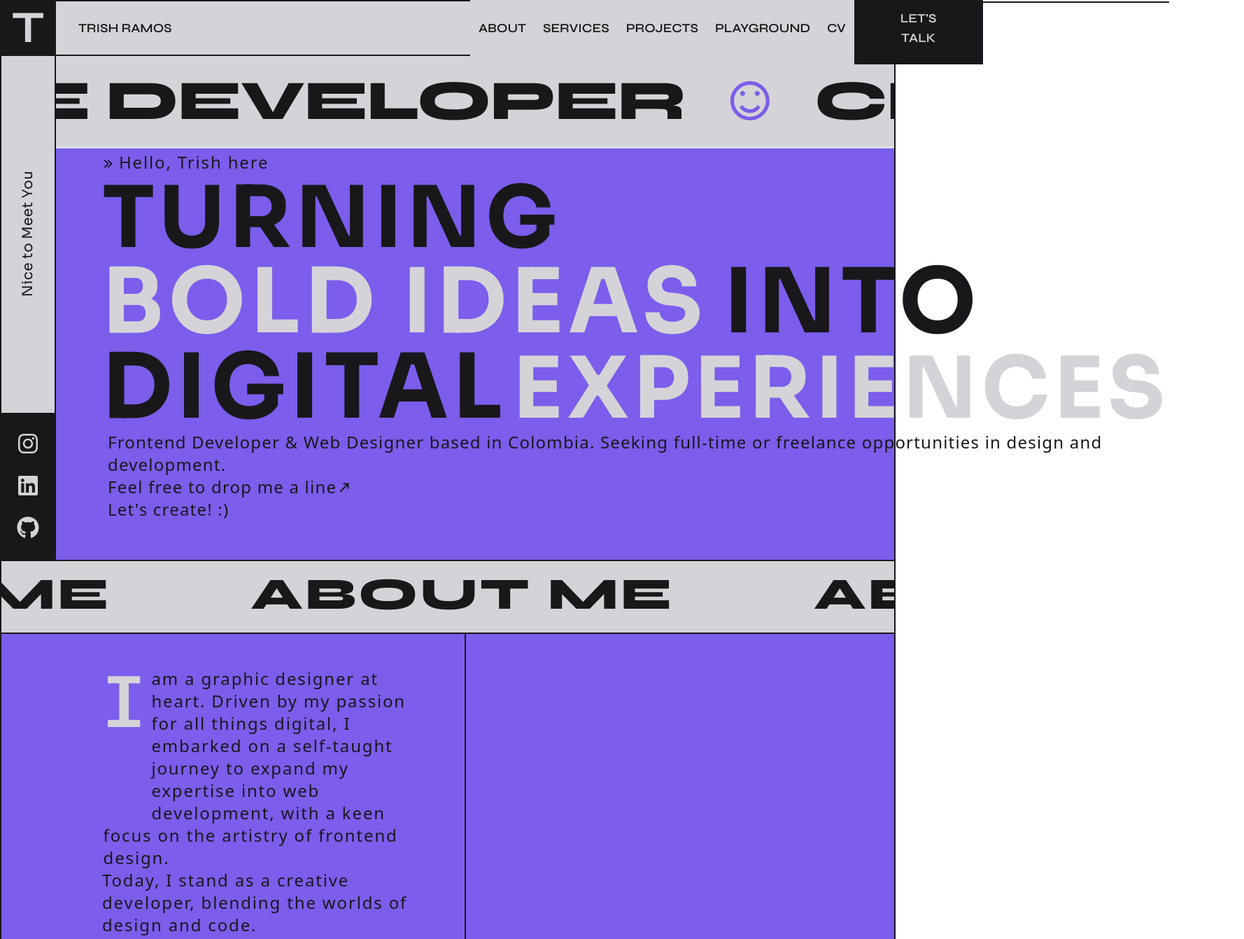
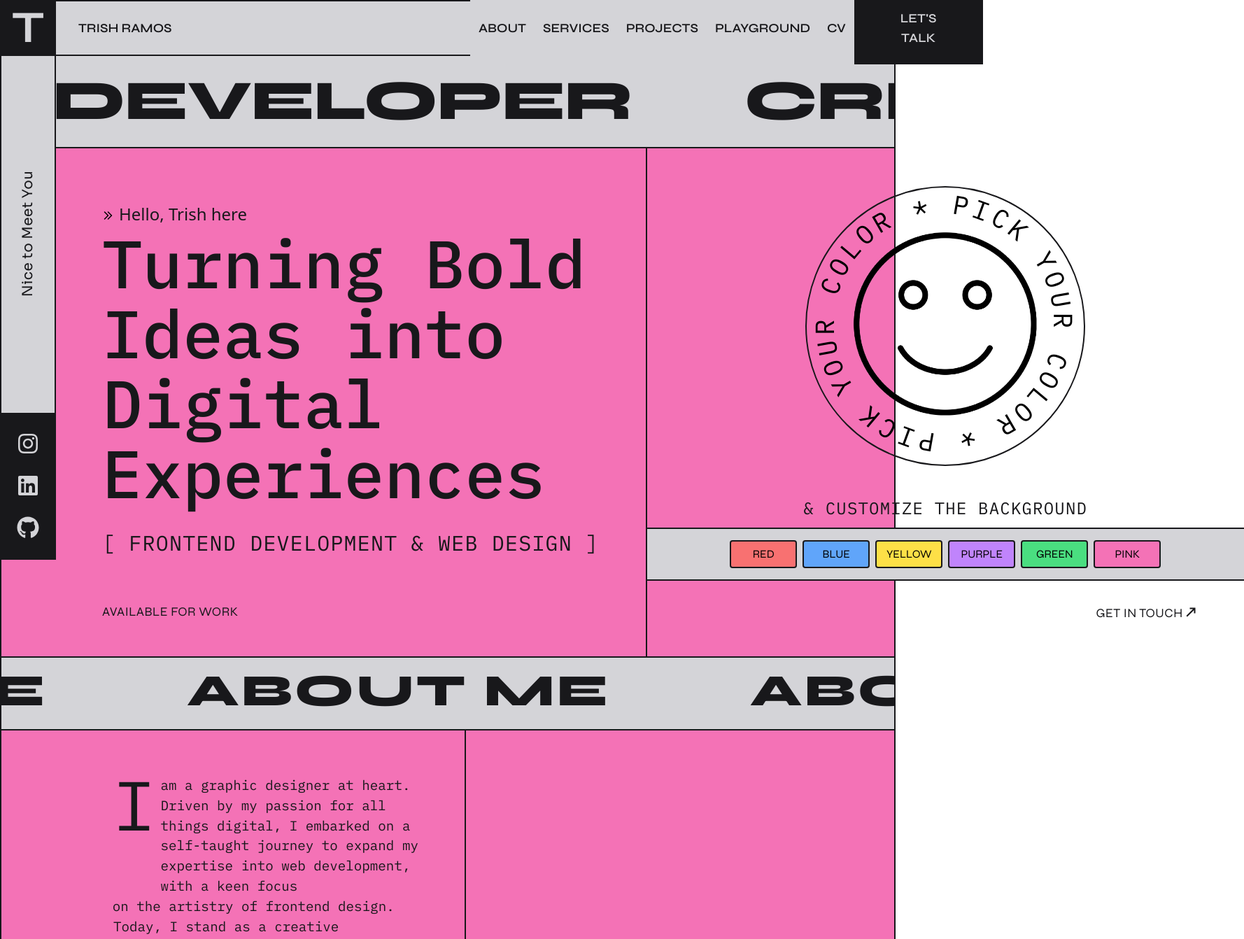
Before and after one commit to sandyFit/trish-portfolio, a React (Create React App) app: page / in a window 1280 px wide. Shown: the top 1342 px of the page at 70% size, 1778 px wide, since content can reach past the window. Built offline with nearby package versions, Linux system fonts and the light colour scheme; a web font is replaced by a local one.

Commit message:
Adjusted styles

```diff
--- a/src/components/ui/Logo.jsx
+++ b/src/components/ui/Logo.jsx
@@ -1,32 +1,47 @@
 import React from "react";
 
-const Logo =({ text, children }) => {
-  const lenght = text.length;
-  const deg = 360 / lenght;
 
+// React component for circular and correctly oriented text
+const Logo = ({ text }) => {
     return (
-        <div className='relative w-[150px] h-[150px] rounded-full grid place-items-center z-50'>
-            <div className='spinning-text'>
-                <p className="text-zinc-100 font-normal text-xs">
-                    {text.split("").map((letra, i) => (
-                        <span
-                        key={i}
-                        style={{
-                            transform: `rotate(${deg * i}deg)`,
-                            position: 'absolute',
-                            top: '20%',
-                            left: '30%',
-                            transformOrigin: '0 70px'
-                        }}
-                        >
-                        {letra}
-                        </span>
-                    ))}
-                </p>
-            </div>
-            {children}
-        </div>
-    );
-}
+        <svg viewBox="0 0 220 240" width="900" height="900" xmlns="http://www.w3.org/2000/svg">
+
+            {/* Group element to apply the rotation */}
+            <g>
+                {/* Define the circle path in a clockwise direction */}
+                <path id="circlePath" fill="none" stroke="none"
+                        d="M110,60 A50,50 0 1,1 109,60" />
+
+                {/* Apply the text to the path with increased letter spacing */}
+                <text fontSize="10" fontWeight='400' fontFamily="IBM Plex Mono" style={{ letterSpacing: '2.7px', zIndex: '2'}}>
+                    <textPath xlinkHref="#circlePath" startOffset="50%" textAnchor="middle" dominantBaseline="hanging">
+                    {text}
+                    </textPath>
+                </text>
+
+                {/* Animation to rotate the <g> element */}
+                <animateTransform
+                    attributeName="transform"
+                    attributeType="XML"
+                    type="rotate"
+                    from="0 110 110"  // Rotation from 0 degrees
+                    to="360 110 110"  // Rotation to 360 degrees
+                    dur="15s"
+                    repeatCount="indefinite"/>
+            </g>
+
+            {/* Custom emoji image positioned at the center */}
+            <image href="/happy-face.png" x="75" y="75" height="70" width="70"/>
+
+
+            {/* Example to add more text on the inverted path */}
+            {/* <text fontSize="12" style={{ letterSpacing: '2px' }}>
+                <textPath xlinkHref="#circlePathInverted" startOffset="50%" textAnchor="middle" dominantBaseline="baseline">
+                {text} (inverted)
+                </textPath>
+            </text> */}
+        </svg>
+  );
+};
 
 export default Logo;
--- a/src/components/ui/MotionText.jsx
+++ b/src/components/ui/MotionText.jsx
@@ -1,20 +1,20 @@
 import React from 'react'
 
-const MotionText = ({ icon, text1, text2, text3 }) => {
+const MotionText = ({ text1, text2, text3 }) => {
 
     const repetitions = Array(4).fill(null);
 
     return (
-        <div className="w-full z-10 bg-zinc-300 border-b-2 pt-1"
+        <div className="w-full z-10 bg-zinc-300 border-b-2 border-zinc-900 pt-1"
             style={{ overflow: 'hidden'}}>
             <h2 className=' motion-text font-syne text-[5rem] font-[950] tracking-[-.1rem] uppercase'>
                 <div style={{ display: 'flex', whiteSpace: 'nowrap' }}>
                     {repetitions.map((_, index) => (
                         <React.Fragment key={index}>
                         <span  style={{color: '#151518'}}>
-                            {icon}
+                            <img src='happy-face.png'/>
                         </span>
-                        <span className='text-zinc-900' >{text1}</span>
+                        <span className='text-zinc-900 mx-12' >{text1}</span>
 
                         <span className='text-salmon-400' style={{ margin: '0 1rem' }}>{text2}</span>
 
--- a/src/components/ui/MotionTextSmall.jsx
+++ b/src/components/ui/MotionTextSmall.jsx
@@ -2,7 +2,7 @@ import React from 'react'
 
 const MotionText = ({ icon, text }) => {
 
-    const repetitions = Array(7).fill(null);
+    const repetitions = Array(8).fill(null);
 
     return (
         <div className="w-full z-10"
--- a/src/index.css
+++ b/src/index.css
@@ -79,6 +79,27 @@
 }
 
 
+/* ============== LOGO SPINNING TEXT ============= */
+
+.spinning-text {
+  position: absolute;
+  width: 100%;
+  height: 100%;
+  margin: 0;
+  animation: spin 40s linear infinite;
+}
+
+
+@keyframes spin {
+  0% {
+    transform: rotate(360deg);
+  }
+  100% {
+    transform: rotate(0deg);
+  }
+}
+
+
 /* =========== LINKS HOVER ============ */
 
 
@@ -88,6 +109,70 @@
 }
 /* ======================= */
 
+.circle{
+  position: absolute;
+  border-radius: 50%;
+  animation: ripple 15s forwards;
+  border: 1px solid rgba(24, 24, 27, 0.2);
+}
+
+.small{
+  width: 200px;
+  height: 200px;
+  right: 350px;
+  bottom: 260px;
+}
+
+.medium{
+  width: 400px;
+  height: 400px;
+  right: 250px;
+  bottom: 160px;
+}
+
+.large{
+  width: 600px;
+  height: 600px;
+  right: 150px;
+  bottom: 60px;
+}
+
+.xlarge{
+  width: 800px;
+  height: 800px;
+  right: 50px;
+  bottom: -40px;
+}
+
+/* .xxlarge{
+  width: 1000px;
+  height: 1000px;
+  right: -50px;
+  bottom: -500px;
+} */
+
+/* .xxxlarge{
+  width: 1200px;
+  height: 1200px;
+  right: -120px;
+  bottom: -600px;
+} */
+
+
+
+@keyframes ripple{
+  0%{
+    transform: scale(0.8);
+  }
+
+  50%{
+    transform: scale(1.1);
+  }
+
+  100%{
+    transform: scale(1.1);
+  }
+}
 
 
 
--- a/src/layouts/Footer.jsx
+++ b/src/layouts/Footer.jsx
@@ -10,38 +10,37 @@ const Footer = () => {
     const date = new Date();
 
     return (
-        <section id='contact' className='w-full h-[calc(100vh-77px)] bg-skyIce-300 border-2 border-t-0 border-zinc-900'>
+        <section id='contact' className='w-full h-[calc(100vh-77px)] bg-pink-400 border-2 border-t-0 border-zinc-900'>
 
             <article className='w-[calc(100vw - 90px)] h-[60px] grid grid-cols-3 border-b-2 bg-zinc-300 cursor-pointer
                 border-zinc-900 ml-[78px] text-center text-zinc-900 font-sora text-[1.2rem] tracking-wide font-[400]'>
-                <p className='pt-4 border-r-2 border-zinc-900 hover:bg-skyIce-300 hover:text-zinc-300 '>Web Design</p>
-                <p className='pt-4 border-r-2 border-zinc-900 hover:bg-skyIce-300 hover:text-zinc-300'>Web Development</p>
-                <p className='pt-4 hover:bg-skyIce-300 hover:text-zinc-300 '>Motion Design</p>
+                <p className='pt-4 border-r-2 border-zinc-900 '>Web Design</p>
+                <p className='pt-4 border-r-2 border-zinc-900 '>Web Development</p>
+                <p className='pt-4 '>Motion Design</p>
             </article>
 
             <article className='flex flex-col w-[calc(100vw - 90px)] h-[calc(100vh-140px)] ml-[80px] '>
 
                 <div className="flex w-full h-full">
-                    <div className="w-[48.2%] border-r-2 border-zinc-900 flex flex-col justify-between pt-36 pb-6 pr-12 ml-16">
+                    <div className="w-[48.2%] border-r-2 border-zinc-900 flex flex-col justify-between pt-24 pb-6 pr-12 ml-16">
                         <div className="flex flex-col ">
-                            <h1 className='footer-title text-zinc-900 '>
-                                let's build
+                            <h1 className='font-ibm text-[6rem] leading-[100px] text-zinc-900 font-[500]'>
+                                Let's Build Cool Things Together!
                             </h1>
-                            <h2 className='footer-title text-zinc-300'>cool things</h2>
-                            <h2 className='footer-title text-zinc-900'>together!</h2>
+
                         </div>
 
                         <div className="flex flex-col items-start">
                             <p className='font-syne text-lg text-zinc-900 font-[500] uppercase'>
                                 Whether you have a question, want to work together, or just say hello, please drop me a line.
-                                <GoArrowDownRight style={{fontSize: '1.8rem', color: '#f4f4f8', marginTop: '5px'}}/>
+                                <GoArrowDownRight style={{fontSize: '1.8rem', color: '#18181b', marginTop: '5px'}}/>
                             </p>
 
-                            <p className='font-sora text-3xl pt-[3.5rem] text-center pb-4 mt-[-3.2rem]'>
+                            <p className='font-ibm text-3xl pt-[3.5rem] text-center pb-4 mt-[-3.2rem]'>
                                 <a href="mailto:sandy07r@gmail.com"
-                                    className='text-zinc-900 hover:text-zinc-300 hover:underline'
+                                    className='text-zinc-900 hover:text-zinc-700 hover:underline'
                                 >
-                                    hello<span className='text-zinc-300'>@</span>trishramos.com
+                                    hello@trishramos.com
                                 </a>
                             </p>
 
--- a/src/pages/home/About.jsx
+++ b/src/pages/home/About.jsx
@@ -1,7 +1,6 @@
 import React from 'react'
 import MotionTextSmall from '../../components/ui/MotionTextSmall';
 import MotionTextXSmall from '../../components/ui/MotionTextXSmall';
-import { ImSmile } from 'react-icons/im';
 
 // import { ParallaxProvider } from 'react-scroll-parallax';
 
@@ -32,7 +31,7 @@ const About = () => {
 
     return (
 
-        <section id='about' className='w-full h-[calc(100vh-78px)] bg-skyIce-300 flex flex-col sticky
+        <section id='about' className='w-full h-[calc(100vh-78px)] bg-pink-400 flex flex-col sticky
             border-2 border-zinc-900'>
             <article className='w-full h-[150px] bg-zinc-300 border-b-2 border-zinc-900 flex items-center'>
                 <MotionTextSmall
@@ -43,24 +42,25 @@ const About = () => {
 
             <article className="flex w-full h-full">
                 <div className="w-[52%] h-full flex flex-col border-r-2 border-zinc-900">
-                   <div className="w-full flex-col justify-end items-end ml-12 px-24 pt-12">
+                   <div className="w-full flex-col justify-end items-end ml-12 px-28 py-16">
                         <div className="flex">
 
-                            <span className='font-ibm text-[6.5rem] font-[600] relative bottom-8 mr-2
-                                text-zinc-300'>
+                            <span className='font-ibm text-[6.2rem] font-[400] relative bottom-8 mr-2
+                                text-zinc-900'>
                                     I
                                 </span>
                             <div className="flex flex-col">
 
-                                <p className="text-syne text-2xl font-[380] text-zinc-900 tracking-[.115rem] ">
+                                <p className="font-ibm text-[1.2rem] font-[400] text-zinc-900  ">
                                     am a graphic designer at heart. Driven by my passion for all things digital, I embarked on a
-                                    self-taught journey to expand my expertise into web development, with a keen
+                                    self-taught journey to expand my expertise into web development, with a keen focus
                                 </p>
-                                <p className="text-syne text-2xl font-[380] text-zinc-900 tracking-[.115rem] ml-[-4.3rem]">
-                                    focus on the artistry of frontend design.</p>
+                                <p className="font-ibm text-[1.2rem] font-[400] text-zinc-900  ml-[-4.3rem]">
+                                    on the artistry of frontend design.
+                                </p>
                             </div>
                         </div>
-                        <p className="text-syne text-2xl font-[380] text-zinc-900 tracking-[.115rem] ">
+                        <p className="font-ibm text-[1.2rem] font-[400] text-zinc-900  ">
                             Today, I stand as a creative developer, blending the worlds of design and code. <br /><br />
 
                             This journey has not only broadened my skill set but also solidified my commitment to
--- a/src/pages/home/Hero.jsx
+++ b/src/pages/home/Hero.jsx
@@ -10,18 +10,18 @@ const Hero = () => {
 
     return (
         <>
-            <section id='hero' className='w-full min-h-screen bg-skyIce-300 grid grids-col-2 relative
+            <section id='hero' className='w-full min-h-screen  grid grids-col-2 relative bg-yellow-300
                 border-2 border-b-0 border-zinc-900'>
 
                 <article className='absolute top-[4.9rem] left-0 w-full'>
                     <MotionText
-                        icon={<ImSmile style={{ margin: '2rem 4rem 0 0', fontSize: '3.5rem', color: '#7c5dec'}} />}
+                        icon={<ImSmile style={{ margin: '2rem 4rem 0 0', fontSize: '3.5rem', color: '#18181b'}} />}
                         text1={'Creative Developer'}
                     />
                 </article>
 
                 <article className="flex flex-col justify-end w-[calc(100vw - 90px)] border-t-2 border-zinc-900
-                    ml-[9rem] pb-10 relative">
+                    ml-[9rem] pb-10 relative ">
                     <div className="w-full flex flex-col items-center pb-4">
                         {/* Left Column Content */}
                         <div className="flex flex-col ">
@@ -35,22 +35,24 @@ const Hero = () => {
                             </div>
 
                             <h1 className='w-full hero-title text-zinc-900 text-[7.6rem] uppercase'>
-                                    Turning  <br/>
-                                <span className='w-full hero-title text-zinc-300 text-[8rem] '>
+                                <span className='w-full font-sora text-zinc-900 text-[8rem] tracking-tight'>
+                                    Turning
+                                </span> <br />
+                                <span className='w-full hero-title font-[950] tracking-widest text-zinc-900 text-[8rem] '>
                                     Bold Ideas
                                 </span>
-                                <span className='w-full hero-title text-zinc-900 text-[8rem] ml-6'>
+                                <span className='w-full font-sora text-zinc-900 text-[8rem] tracking-tight ml-7'>
                                     into Digital
                                 </span>
 
-                                <span className=' text-zinc-300 ml-2'>Experiences</span>
+                                <span className=' text-zinc-900 ml-8 font-[950] tracking-widest'>Experiences</span>
                             </h1>
                         </div>
 
                     </div>
 
 
-                    <p className='text-syne text-2xl font-[380] text-zinc-900 tracking-wider pb-4 ml-2 mt-[-1rem]'>
+                    <p className='text-syne text-2xl font-[380] text-zinc-900 tracking-[.085rem] pb-4 ml-2 mt-[-1rem]'>
                         Frontend Developer & Web Designer based in Colombia.
                         Seeking full-time or freelance opportunities in design and development.<br/>
 
--- a/src/pages/home/Home.jsx
+++ b/src/pages/home/Home.jsx
@@ -1,5 +1,5 @@
 import React from 'react';
-import Hero from './Hero';
+import Test from './Test';
 import About from './About';
 //import WhatIDo from './WhatIDo';
 
@@ -8,7 +8,7 @@ const Home = () => {
     return (
         <div>
             <section>
-                <Hero/>
+                <Test/>
             </section>
             <section>
                 <About/>
--- a/src/pages/home/Test.jsx
+++ b/src/pages/home/Test.jsx
@@ -1,61 +1,123 @@
 import React from 'react'
+import MotionText from '../../components/ui/MotionText';
 import { PiCaretDoubleRightBold } from 'react-icons/pi';
-import { ImSmile2 } from "react-icons/im";
-import MotionText from '../../components/ui/MotionText';
-import {CgArrowTopRight } from "react-icons/cg";
+import Logo from '../../components/ui/Logo';
+import { CgArrowTopRight } from 'react-icons/cg';
 import { Link } from 'react-scroll';
+import MotionTextXSmall from '../../components/ui/MotionTextXSmall';
+
 
 const Test = () => {
   return (
          <>
-            <section id='hero' className='w-full min-h-screen bg-skyIce-300 grid grids-col-2 relative
+            <section id='hero' className='w-full min-h-screen grid grids-col-2 relative bg-pink-400
                 border-2 border-b-0 border-zinc-900'>
 
-                <article className='absolute top-[5rem] left-0 w-full'>
+                <article className='absolute top-[4.9rem] left-0 w-full z-10'>
                     <MotionText
-                        icon={<ImSmile2 style={{ margin: '2rem 4rem 0 0', fontSize: '3.5rem', color: '#d4d4d8'}} />}
+
                         text1={'Creative Developer'}
                     />
                 </article>
 
-                <article className="flex flex-col justify-end items-end w-[calc(100vw - 90px)] border-t-2 border-zinc-900
-                    ml-[8rem] pb-10">
-                    <div className="w-full flex flex-col items-center pb-4">
-                        {/* Left Column Content */}
-                        <div className="flex flex-col ]">
-                            <div className="flex">
-                                <PiCaretDoubleRightBold style={{ margin: '6px 5px 0 0'}}/>
-                                <p className='w-full font-sora text-xl text-zinc-950 font-[300]'>
-                                    Hello, Trish here
-                                </p>
+            <article className="flex w-full h-full ">
+                <div className="w-[52.5%] h-full flex flex-col items-start justify-between border-r-2 border-zinc-900 pb-12">
+                      <div className="w-full flex-col ml-12 mt-[18rem] px-24 ">
+
+                            <div className="flex ">
+                                <div className="flex ">
+                                    <PiCaretDoubleRightBold style={{ marginTop: '10px'}}/>
+                                    <p className='text-syne text-2xl font-[380] text-zinc-900 pb-1 ml-2'>
+                                        Hello, Trish here
+                                    </p>
+                                </div>
                             </div>
+                          <h1 className='w-full font-ibm text-[6rem] leading-[100px] text-zinc-900 font-[500] '>
+                            Turning  Bold Ideas  into Digital Experiences
 
-                          <h1 className='w-full font-ibm font-[500] tracking-tight leading-[140px] uppercase
-                                text-zinc-900 text-[8rem] '>
-                              Turning
-                              <span className='text-zinc-300 ml-20'>bold ideas</span><br/>
-                              <span className=''>into digital</span>
-                              <span className='text-zinc-300 '> experiences</span><br/>
+                        </h1>
 
-                            </h1>
-                        </div>
-
+                      <p className=' w-full font-ibm text-zinc-900 text-3xl uppercase  tracking-[.075rem] pt-8'>
+                          [ Frontend Development & Web Design ]
+                      </p>
                     </div>
 
+                      <div className="w-full flex justify-between pt-16 pr-16">
 
-                    <p className='w-full font-sora text-[1.2rem] text-zinc-950 font-[350] pl-2'>
-                      I'm a Frontend Developer and Web Designer based in Colombia.
-                      Ready for collaboration and exciting projects.<br />
+                        <p className='font-syne text-lg font-[300] text-zinc-900 uppercase ml-36 tracking-wide'>
+                            available for work
+                          </p>
 
-                        <Link to='contact' className=' hover:text-zinc-300 inline-flex underline'>
-                            Feel free to drop me a line
-                            <CgArrowTopRight style={{ fontSize: '1.5rem', fontWeight: '100', margin: '2px 0 0 -1px' }} />
-                        </Link><br/>
-                        Let's create! :)
-                    </p>
-                </article>
+                      </div>
 
-            </section>
+                      <div className="flex">
+
+
+
+                      </div>
+                 </div>
+
+
+                  <div className="w-[48.5%] h-full flex flex-col items-center py-12 relative overflow-hidden">
+                      <div className="absolute w-[400px] h-[400px] rounded-full border-2 border-zinc-900
+                      top-[16.5rem]"></div>
+
+                        <Logo text='PICK YOUR COLOR * PICK YOUR COLOR *' />
+
+
+                      <div className="w-full flex flex-col items-center gap-3 mt-[-15rem]">
+                          <p className='font-ibm font-[400] text-2xl text-zinc-900 uppercase tracking-wider'>
+                              & customize the background
+
+                          </p>
+                          <div className="w-full flex gap-2 bg-zinc-300 py-4 border-t-2 justify-center items-center
+                            border-b-2 border-zinc-900">
+
+                            <button className="flex bg-red-400 w-24 h-10 rounded border-2 border-zinc-900 uppercase
+                                    font-syne justify-center items-center hover:bg-opacity-65">
+                                        red
+                                </button>
+                            <button className="flex bg-blue-400 w-24 h-10 rounded border-2 border-zinc-900 uppercase
+                                    font-syne justify-center items-center hover:bg-opacity-45">
+                                        blue
+                                </button>
+                            <button className="flex bg-yellow-300 w-24 h-10 rounded border-2 border-zinc-900 uppercase
+                                    font-syne justify-center items-center hover:bg-opacity-65">
+                                        yellow
+                                </button>
+                            <button className="flex bg-purple-400 w-24 h-10 rounded border-2 border-zinc-900 uppercase
+                                    font-syne justify-center items-center hover:bg-opacity-35">
+                                        purple
+                                </button>
+                            <button className="flex bg-green-400 w-24 h-10 rounded border-2 border-zinc-900 uppercase
+                                    font-syne justify-center items-center hover:bg-opacity-65">
+                                        green
+                                </button>
+                            <button className="flex bg-pink-400 w-24 h-10 rounded border-2 border-zinc-900 uppercase
+                                    font-syne justify-center items-center hover:bg-opacity-65">
+                                        pink
+                                </button>
+                          </div>
+                      </div>
+
+                      <div className="w-full flex justify-end px-16">
+
+                        <p className='font-syne text-lg font-[300] text-zinc-900 uppercase mt-8 tracking-wide '>
+                            <Link to='contact' className=' hover:text-zinc-700 hover:underline inline-flex'>
+                                    get in touch
+                                    <CgArrowTopRight style={{ fontSize: '1.5rem', fontWeight: '100', margin: '1px 0 0 -1px' }} />
+                                    </Link><br />
+                        </p>
+                      </div>
+
+
+
+                </div>
+
+
+
+            </article>
+        </section>
 
         </>
     );
```
Also changed, not shown: src/components/ui/VerticalSlideText.jsx (added, +36 -0 lines), public/happy-face.png (added).
